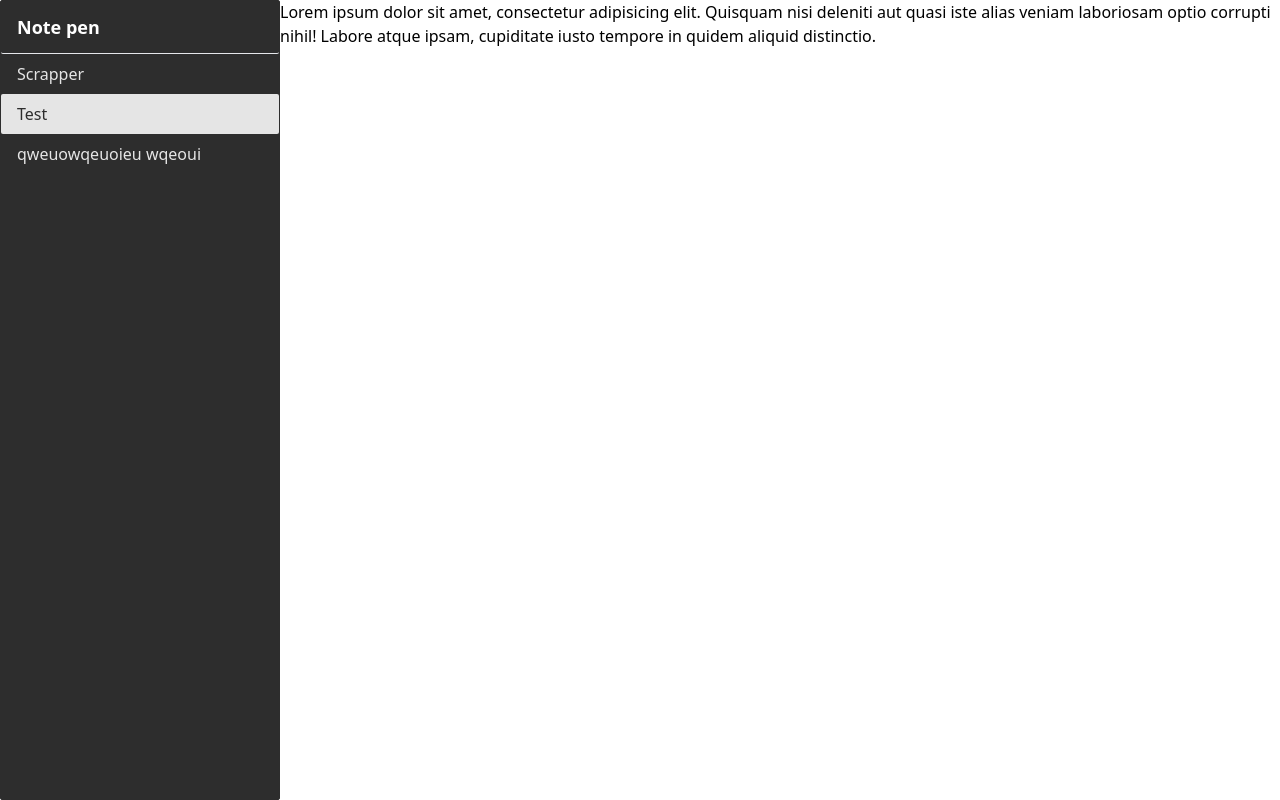
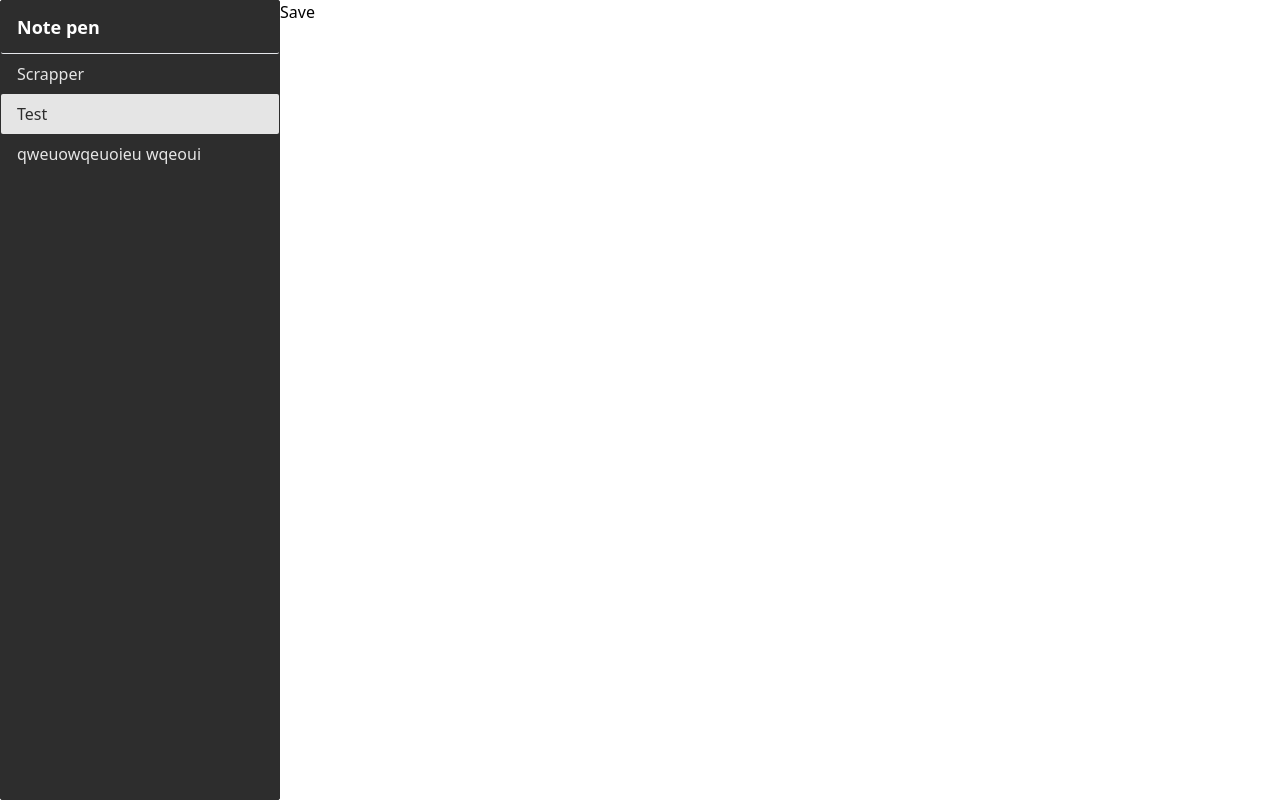
Before and after one commit to AmolKumarGupta/Note-pen, a React (Create React App) app: page / in a window 1280 px wide. Built offline with nearby package versions, Linux system fonts and the light colour scheme.

Commit message:
feat: add redux store

```diff
--- /dev/null
+++ b/src/app/features/bookSlice.ts
@@ -0,0 +1,19 @@
+import { createSlice } from "@reduxjs/toolkit";
+
+let state = {
+    text: JSON.parse(localStorage.getItem('book') as string)
+};
+
+export const bookSlice = createSlice({
+    name: 'book',
+    initialState: state,
+    reducers: {
+        add: (state, action) => {
+            localStorage.setItem('book', JSON.stringify(action.payload));
+        }
+    }
+});
+
+export const {add} = bookSlice.actions;
+
+export default bookSlice.reducer;
--- /dev/null
+++ b/src/app/store.ts
@@ -0,0 +1,8 @@
+import { configureStore } from "@reduxjs/toolkit";
+import bookReducer from "./features/bookSlice";
+
+export default configureStore({
+    reducer: {
+        book: bookReducer
+    }
+});
--- /dev/null
+++ b/src/components/Book.tsx
@@ -0,0 +1,23 @@
+import { useEffect, useRef } from "react";
+import { useDispatch, useSelector } from "react-redux";
+import { add } from "../app/features/bookSlice";
+
+export default function Book(){
+    // @ts-ignore
+    const text: string = useSelector(s => s.book.text);
+    const dispatch = useDispatch();
+    const textRef = useRef<HTMLDivElement>(null);
+
+    useEffect( ()=>{
+        if(textRef.current){
+            textRef.current.innerText = text;
+        }
+    }, [text]);
+
+    return (
+        <>
+        <div> <button onClick={()=>dispatch(add(textRef.current?.innerText))} >Save</button></div>
+        <div ref={textRef} contentEditable="true" className="lg:fixed lg:w-full lg:h-full"></div>
+        </>
+    );
+}
--- a/src/index.tsx
+++ b/src/index.tsx
@@ -4,15 +4,21 @@ import './index.css';
 import App from './App';
 import reportWebVitals from './reportWebVitals';
 import { HashRouter } from 'react-router-dom';
+import { Provider } from 'react-redux';
+import store from './app/store';
 
 const root = ReactDOM.createRoot(
   document.getElementById('root') as HTMLElement
 );
 root.render(
   <React.StrictMode>
+    <Provider store={store} >
+
     <HashRouter>
     <App />
     </HashRouter>
+
+    </Provider>
   </React.StrictMode>
 );
 
--- a/src/pages/Home.tsx
+++ b/src/pages/Home.tsx
@@ -1,10 +1,13 @@
+import Book from "../components/Book";
 import Navbar from "../components/Navbar";
 
 export default function Home(){
     return (
         <div className="" id="wrapper" >
             <Navbar/>
-            <div className="lg:ml-[280px]">Lorem ipsum dolor sit amet, consectetur adipisicing elit. Quisquam nisi deleniti aut quasi iste alias veniam laboriosam optio corrupti nihil! Labore atque ipsam, cupiditate iusto tempore in quidem aliquid distinctio.</div>
+            <div className="lg:ml-[280px]">
+                <Book />
+            </div>
         </div>
     );
 }
```
